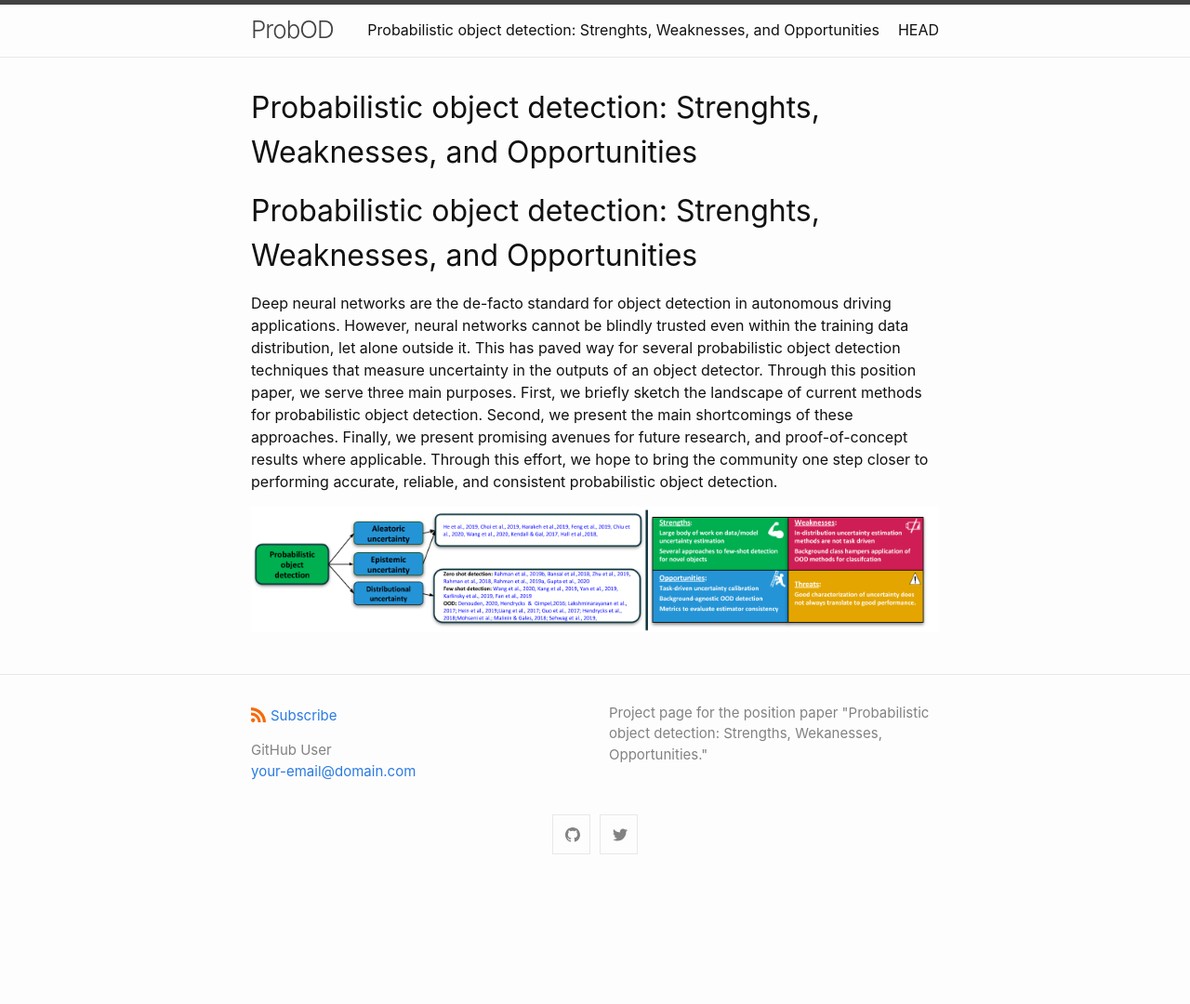
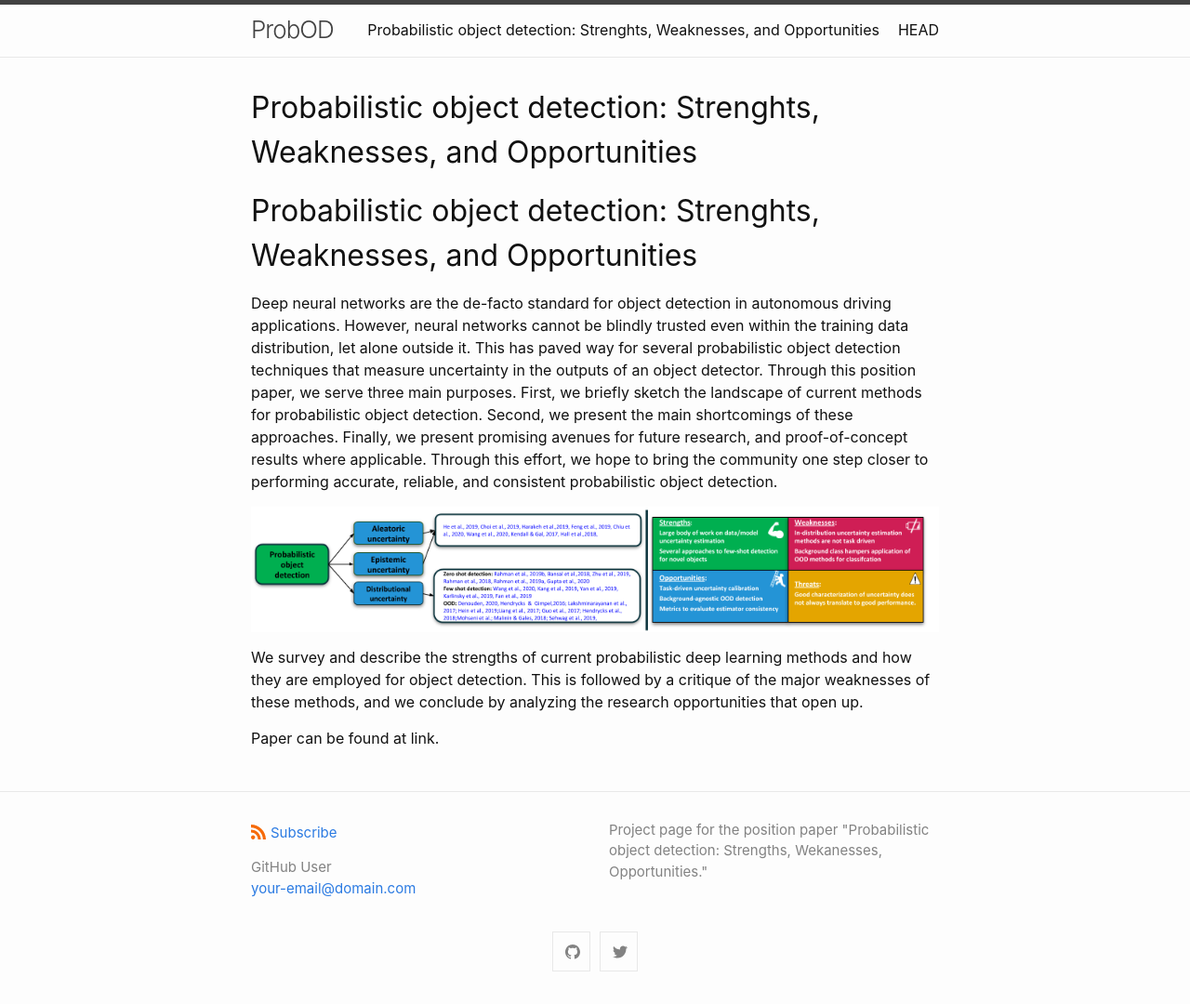
Before and after one commit to montrealrobotics/probod, a Jekyll site: the page built from index.md, in a window 1280 px wide. Shown: the whole page at 93% size. Built offline with Jekyll 4.4.1, drawn with Linux system fonts in a browser that asks for light colours; our own code applies the rules of GitHub Pages for plain Markdown files; before the commit the page ends 954 px from its top, so only the background shows below that.

Commit message:
Update index.md

```diff
--- a/index.md
+++ b/index.md
@@ -13,3 +13,7 @@ layout: home
 Deep neural networks are the de-facto standard for object detection in autonomous driving applications. However, neural networks cannot be blindly trusted even within the training data distribution, let alone outside it. This has paved way for several probabilistic object detection techniques that measure uncertainty in the outputs of an object detector. Through this position paper, we serve three main purposes. First, we briefly sketch the landscape of current methods for probabilistic object detection. Second, we present the main shortcomings of these approaches. Finally, we present promising avenues for future research, and proof-of-concept results where applicable. Through this effort, we hope to bring the community one step closer to performing accurate, reliable, and consistent probabilistic object detection.
 
 <img src="assets/taxonomy.png" alt="taxomony" class="inline"/>
+
+We survey and describe the strengths of current probabilistic deep learning methods and how they are employed for object detection. This is followed by a critique of the major weaknesses of these methods, and we conclude by analyzing the research opportunities that open up.
+
+Paper can be found at link.
```
